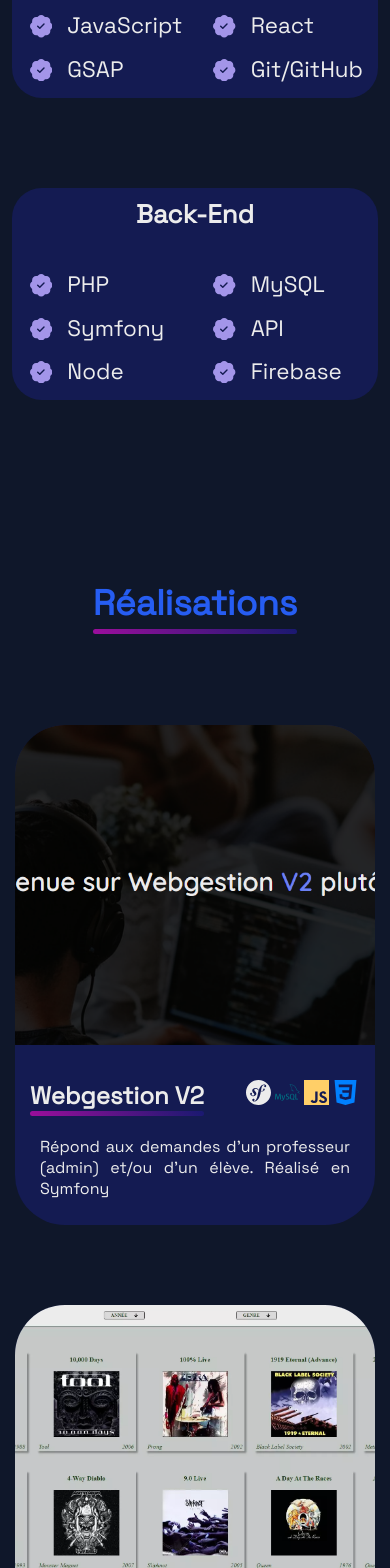
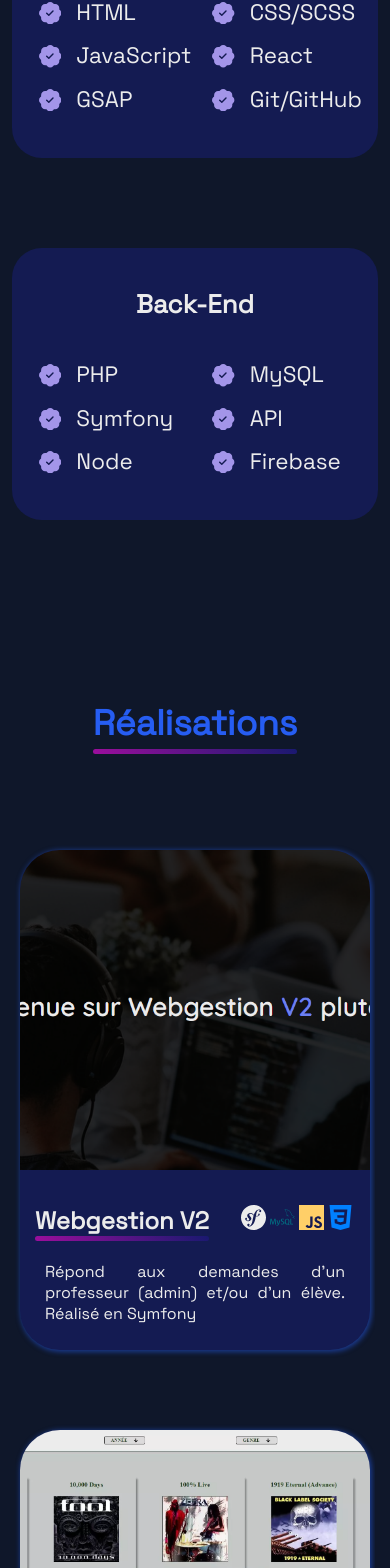
Before and after one commit to mena0018/Portfolio, a React (Create React App) app: page / in a window 390 px wide. Shown: the part 2112-3680 px from the top of the page. Built offline with nearby package versions, Linux system fonts and the light colour scheme.

Commit message:
Ajout de box-shadow pour faire ressortir le contenu

```diff
--- a/src/components/Project/Project.css
+++ b/src/components/Project/Project.css
@@ -5,16 +5,19 @@
    grid-gap: 80px;
    margin: 100px 15px 0;
    overflow: hidden;
+   padding: 5px;
 }
+
 
 .project-item {
    width: 100%;
    height: 500px;
    background: var(--blue-navy);
    color: var(--first-color);
-   border-radius: 50px;
+   border-radius: 40px;
    display: block;
    overflow: hidden;
+   box-shadow: 1px 1px 5px 1px var(--blue-shadow);
 }
 
 
--- a/src/components/Skills/Skills.css
+++ b/src/components/Skills/Skills.css
@@ -81,7 +81,7 @@
 @media screen and (max-width:500px) {
    .container-skill {
       width: 95%;
-      padding: 10px 0px;
+      padding: 40px 10px;
    }
 
    .list-skills .item-skill {
--- a/src/index.css
+++ b/src/index.css
@@ -7,6 +7,7 @@
 
   --first-color: #ececec;
   --second-color: #265df2;
+  --blue-shadow: rgba(38, 93, 242, 0.5);
   --background-color: #0f172a;
   --dark-blue: #0e1420;
   --blue-navy: #141b52;
```
